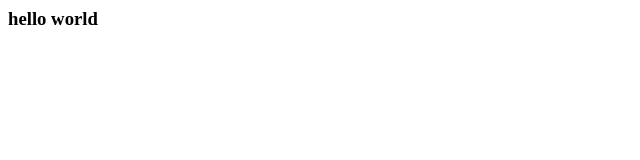
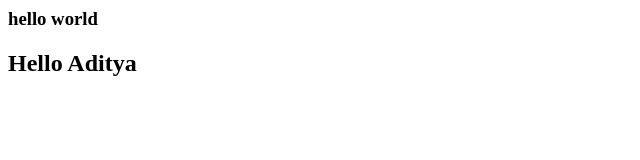
Before and after one commit to AdityaJangid/website, a plain HTML site: page index.html in a window 1280 px wide. Shown: the whole page, without its empty margins (0-640 px from the left). Drawn offline with Linux system fonts and the light colour scheme.

Commit message:
first commit

```diff
--- a/index.html
+++ b/index.html
@@ -1 +1,2 @@
 <h3>hello world</h3>
+<h2>Hello Aditya</h2>
```
